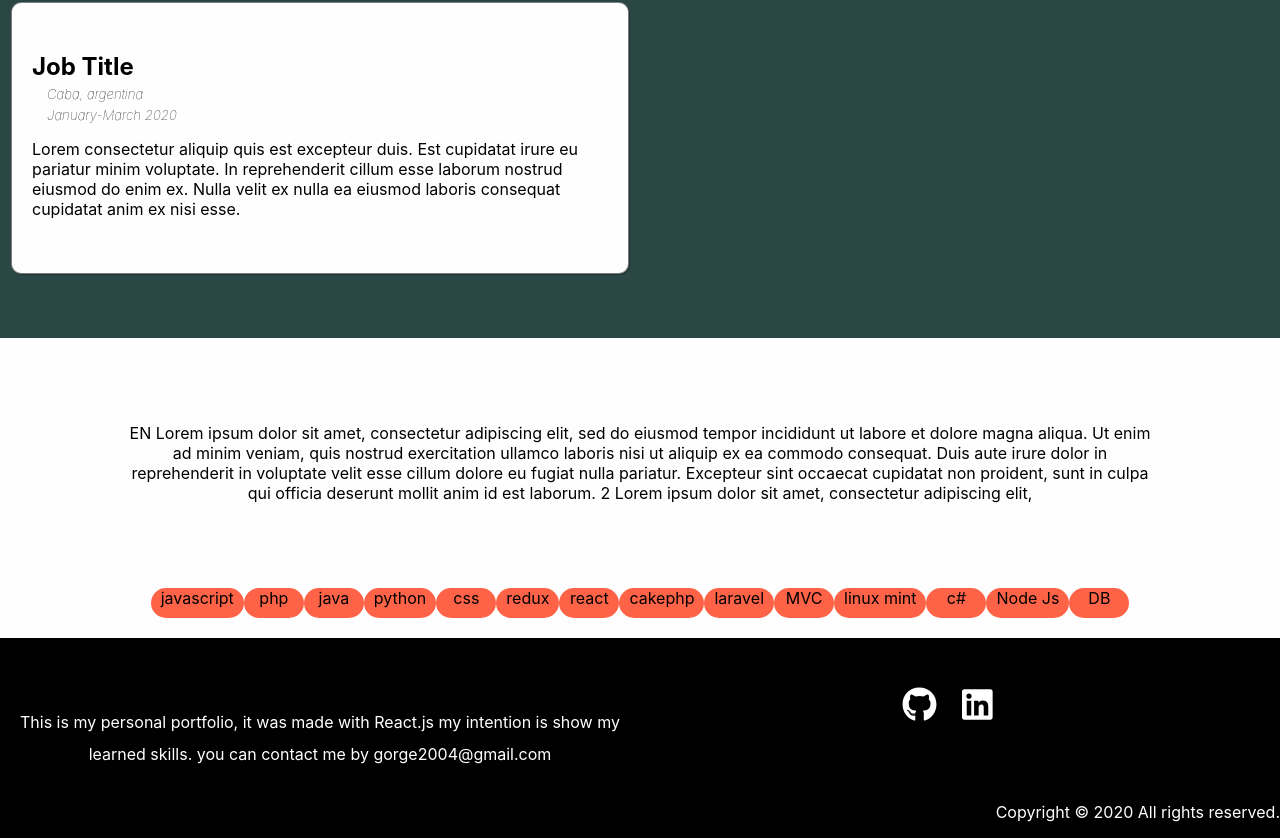
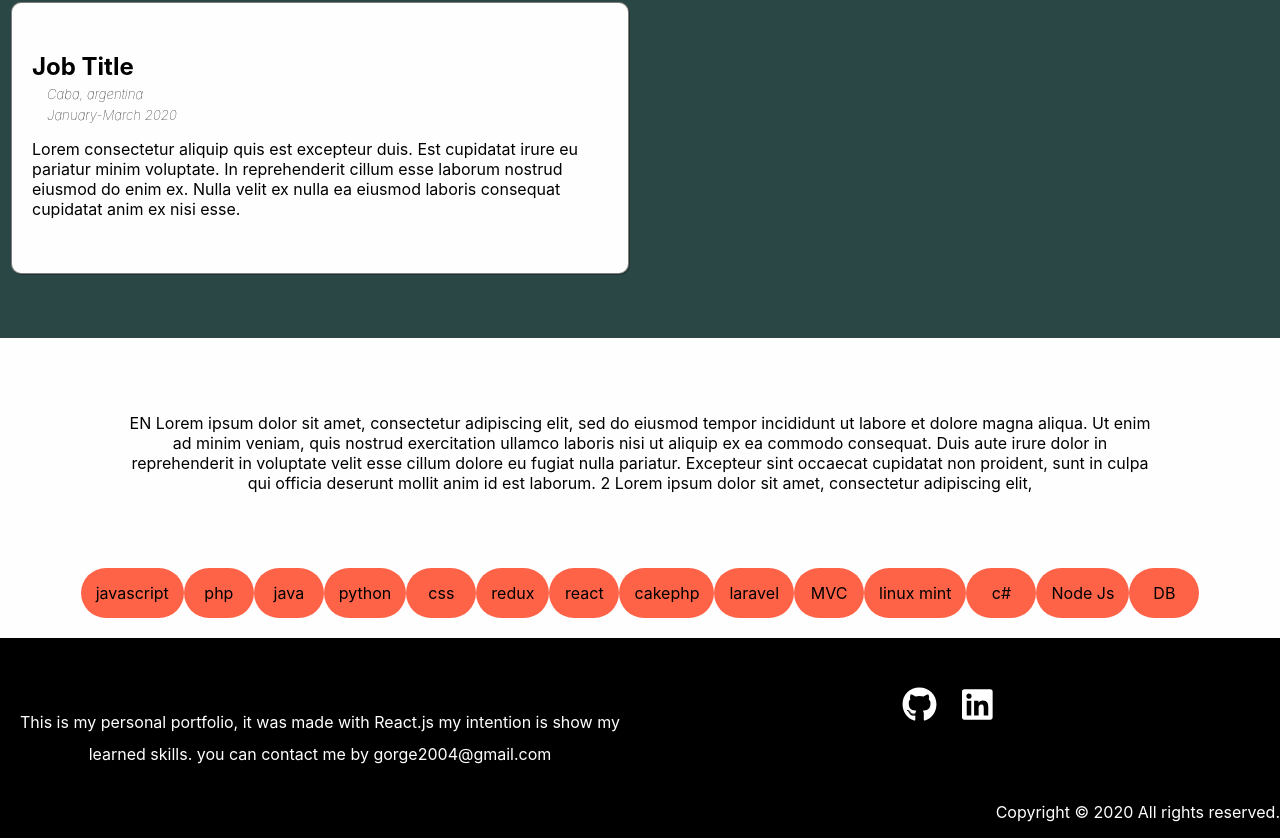
Before and after one commit to gorge2004/Myportfolio, a React app: page / in a window 1280 px wide. Shown: the part 1212-2050 px from the top of the page. Built offline with nearby package versions, Linux system fonts and the light colour scheme; no server answers.

Commit message:
fixing tag in skill: min-height an padding

```diff
--- a/src/index.css
+++ b/src/index.css
@@ -145,13 +145,13 @@ body {
 tag {
   min-width: 40px;
     display: table-cell;
-  height: 30px;
+    min-height: 15px;
     justify-content: center;
     background-color: tomato;
     text-align: center;
     vertical-align: middle;
     border-radius: 40px;
-  padding: 0 10px;
+    padding: 15px;
 }
 
 footer {
```
Lines whose indentation alone changed are shown as unchanged.
